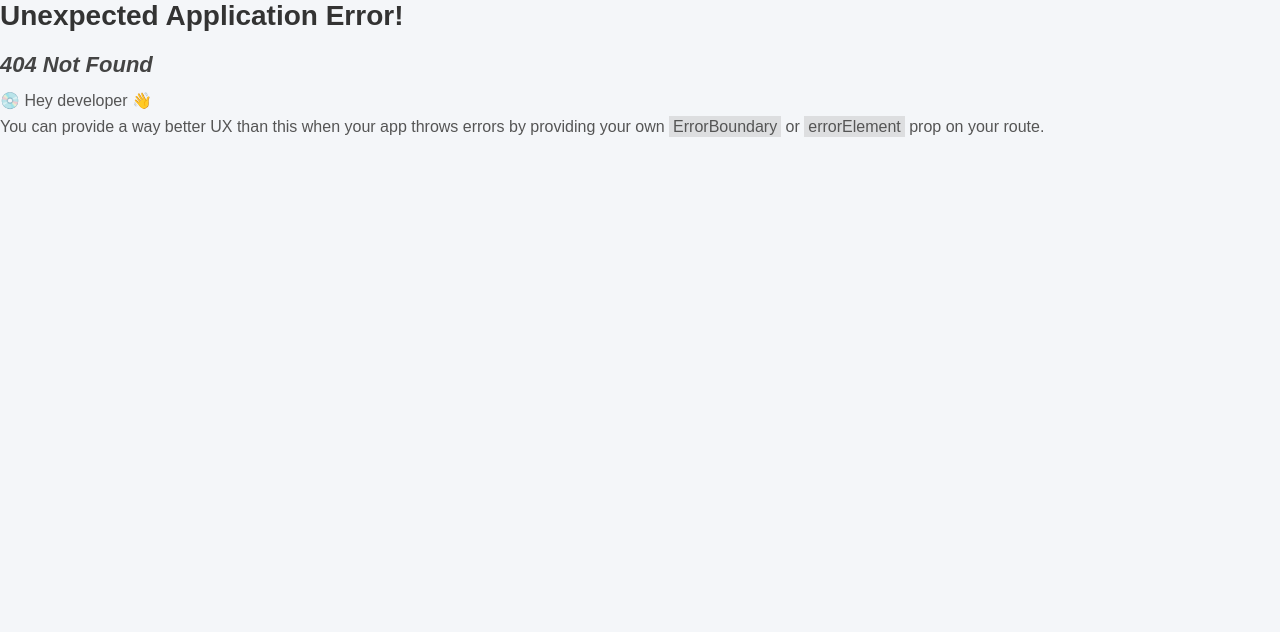
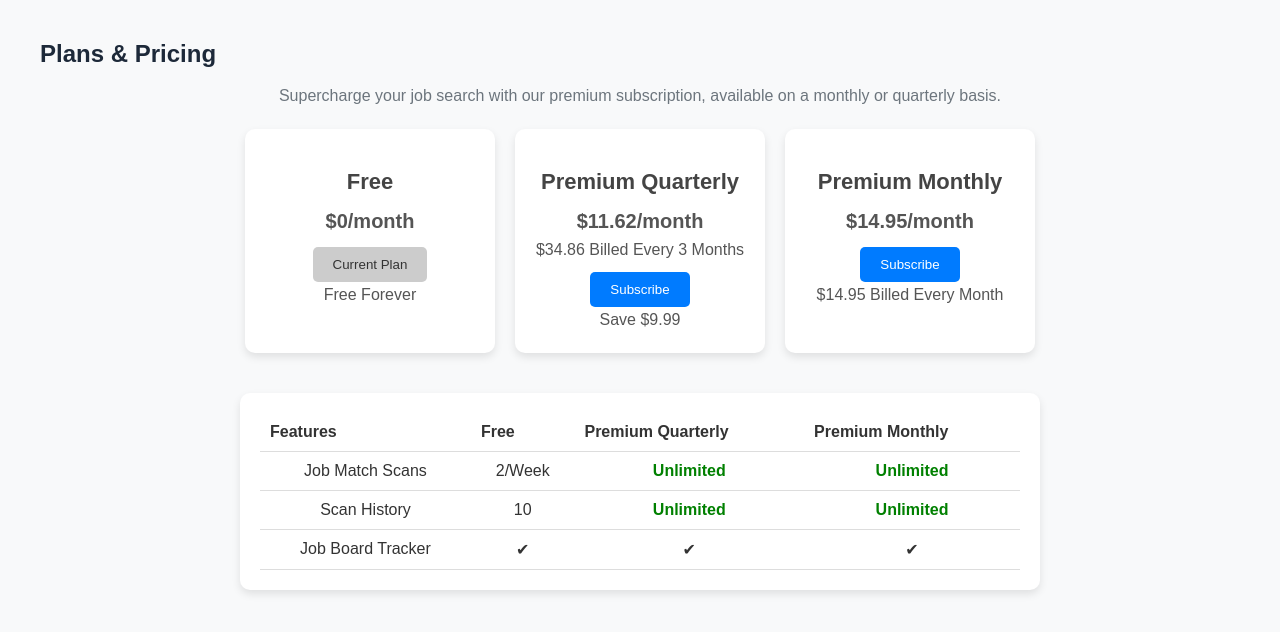
Before and after one commit to nimashanishadi/ats-resume-killer, a React (Vite) app: page /pricing in a window 1280 px wide. Before the commit this address had no page. Shown: the top 632 px of the page. Built offline with nearby package versions, Linux system fonts and the light colour scheme.

Commit message:
added pricing page

```diff
--- a/src/Components/Sidebar/Sidebar.jsx
+++ b/src/Components/Sidebar/Sidebar.jsx
@@ -12,6 +12,7 @@ const Sidebar = () => {
         <li onClick={() => navigate("/")}>New Scan</li>
         <li onClick={() => navigate("/job-scans")}>Job Scans</li>
         <li onClick={() => navigate("/resumes")}>Resumes</li>
+        <li onClick={() => navigate("/pricing")}>Pricing & Plans</li>
         <li className="new-scan" onClick={() => navigate("/new-scan")}>+ New Scan</li>
       </ul>
     </div>
--- /dev/null
+++ b/src/Components/pricing/pricing.css
@@ -0,0 +1,83 @@
+.pricing-container {
+    text-align: center;
+    background-color: #f8f9fa;
+    padding: 40px;
+    min-height: 100vh;
+  }
+
+  .title {
+    font-size: 24px;
+    font-weight: bold;
+  }
+
+  .subtitle {
+    color: #6c757d;
+    margin-bottom: 20px;
+  }
+
+  .plans {
+    display: flex;
+    justify-content: center;
+    gap: 20px;
+    margin-bottom: 40px;
+  }
+
+  .plan {
+    background: white;
+    padding: 20px;
+    border-radius: 10px;
+    box-shadow: 0 4px 8px rgba(0, 0, 0, 0.1);
+    text-align: center;
+    width: 250px;
+  }
+
+  .price {
+    font-size: 20px;
+    font-weight: bold;
+  }
+
+  button {
+    padding: 10px 20px;
+    border: none;
+    border-radius: 5px;
+    cursor: pointer;
+    margin-top: 10px;
+  }
+
+  .current-plan {
+    background: #ccc;
+    color: #333;
+  }
+
+  .subscribe {
+    background: #007bff;
+    color: white;
+  }
+
+  .features-table {
+    background: white;
+    padding: 20px;
+    border-radius: 10px;
+    box-shadow: 0 4px 8px rgba(0, 0, 0, 0.1);
+    max-width: 800px;
+    margin: auto;
+  }
+
+  table {
+    width: 100%;
+    border-collapse: collapse;
+  }
+
+  th, td {
+    padding: 10px;
+    border-bottom: 1px solid #ddd;
+  }
+
+  th {
+    text-align: left;
+  }
+
+  .highlight {
+    color: green;
+    font-weight: bold;
+  }
--- /dev/null
+++ b/src/Components/pricing/pricing.jsx
@@ -0,0 +1,69 @@
+import React from "react";
+import "./pricing.css";
+
+const Pricing = () => {
+  return (
+    <div className="pricing-container">
+      <h2 className="title">Plans & Pricing</h2>
+      <p className="subtitle">
+        Supercharge your job search with our premium subscription, available on a
+        monthly or quarterly basis.
+      </p>
+      <div className="plans">
+        <div className="plan free">
+          <h3>Free</h3>
+          <p className="price">$0<span>/month</span></p>
+          <button className="current-plan">Current Plan</button>
+          <p className="note">Free Forever</p>
+        </div>
+        <div className="plan premium-quarterly">
+          <h3>Premium Quarterly</h3>
+          <p className="price">$11.62<span>/month</span></p>
+          <p className="billing">$34.86 Billed Every 3 Months</p>
+          <button className="subscribe">Subscribe</button>
+          <p className="save">Save $9.99</p>
+        </div>
+        <div className="plan premium-monthly">
+          <h3>Premium Monthly</h3>
+          <p className="price">$14.95<span>/month</span></p>
+          <button className="subscribe">Subscribe</button>
+          <p className="billing">$14.95 Billed Every Month</p>
+        </div>
+      </div>
+      <div className="features-table">
+        <table>
+          <thead>
+            <tr>
+              <th>Features</th>
+              <th>Free</th>
+              <th>Premium Quarterly</th>
+              <th>Premium Monthly</th>
+            </tr>
+          </thead>
+          <tbody>
+            <tr>
+              <td>Job Match Scans</td>
+              <td>2/Week</td>
+              <td className="highlight">Unlimited</td>
+              <td className="highlight">Unlimited</td>
+            </tr>
+            <tr>
+              <td>Scan History</td>
+              <td>10</td>
+              <td className="highlight">Unlimited</td>
+              <td className="highlight">Unlimited</td>
+            </tr>
+            <tr>
+              <td>Job Board Tracker</td>
+              <td>✔</td>
+              <td>✔</td>
+              <td>✔</td>
+            </tr>
+          </tbody>
+        </table>
+      </div>
+    </div>
+  );
+};
+
+export default Pricing;
--- a/src/main.jsx
+++ b/src/main.jsx
@@ -11,6 +11,7 @@ import ScanResult from './pages/ScanResult.jsx';
 import UserOutput from './Components/Customeroutput/UserOutput/UserOutput.jsx';
 import { Provider } from 'react-redux';  // Import Provider
 import Store from './store/store';  // Import the store
+import Pricing from "./../src/Components/pricing/pricing.jsx";
 
 // Set up your router
 const router = createBrowserRouter([
@@ -38,6 +39,10 @@ const router = createBrowserRouter([
     path: "/user-output",
     element: <UserOutput />,
   },
+  {
+    path: "/pricing",
+    element: <Pricing />,
+  },
 ]);
 
 // Wrap the RouterProvider with the Provider to make Redux store available
```
